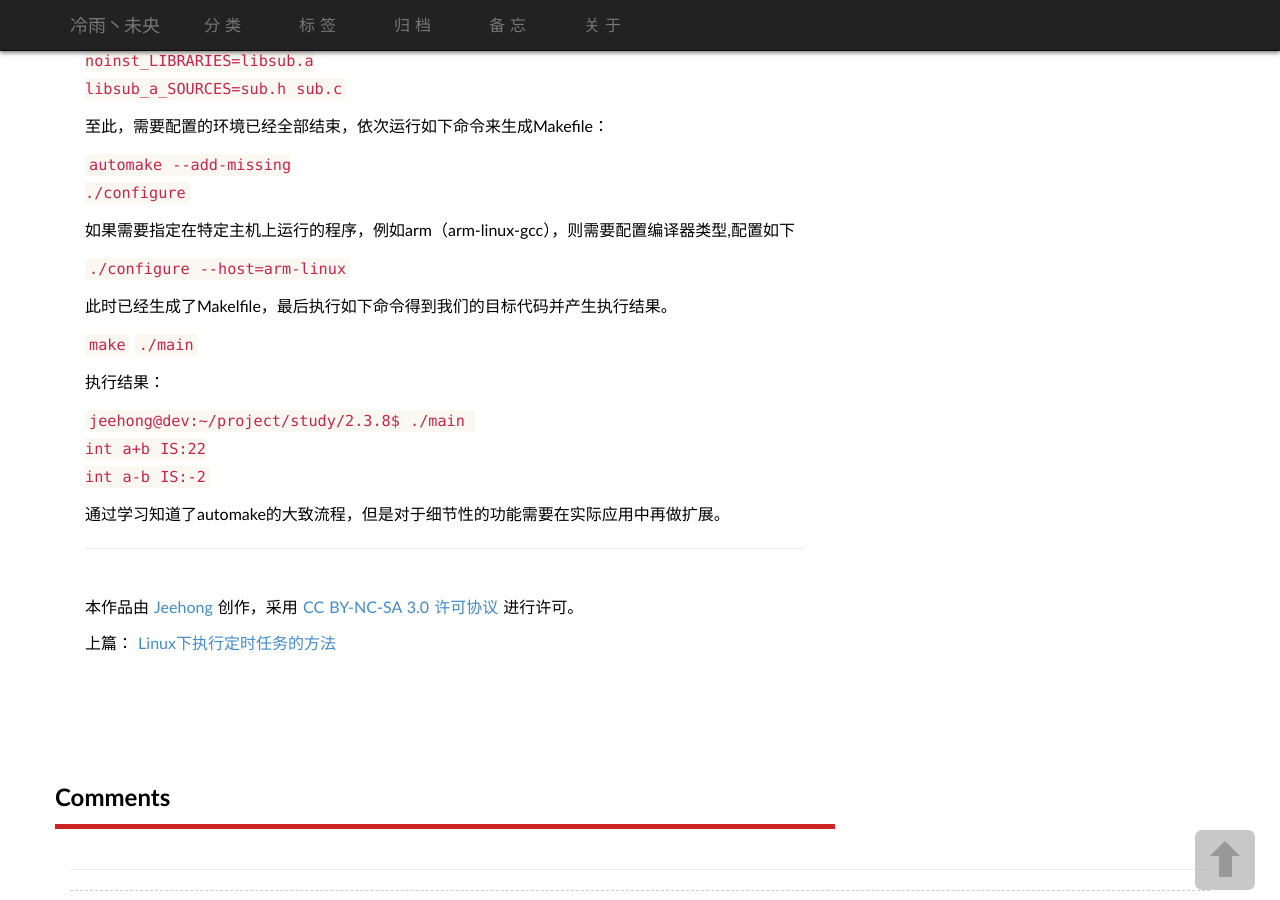
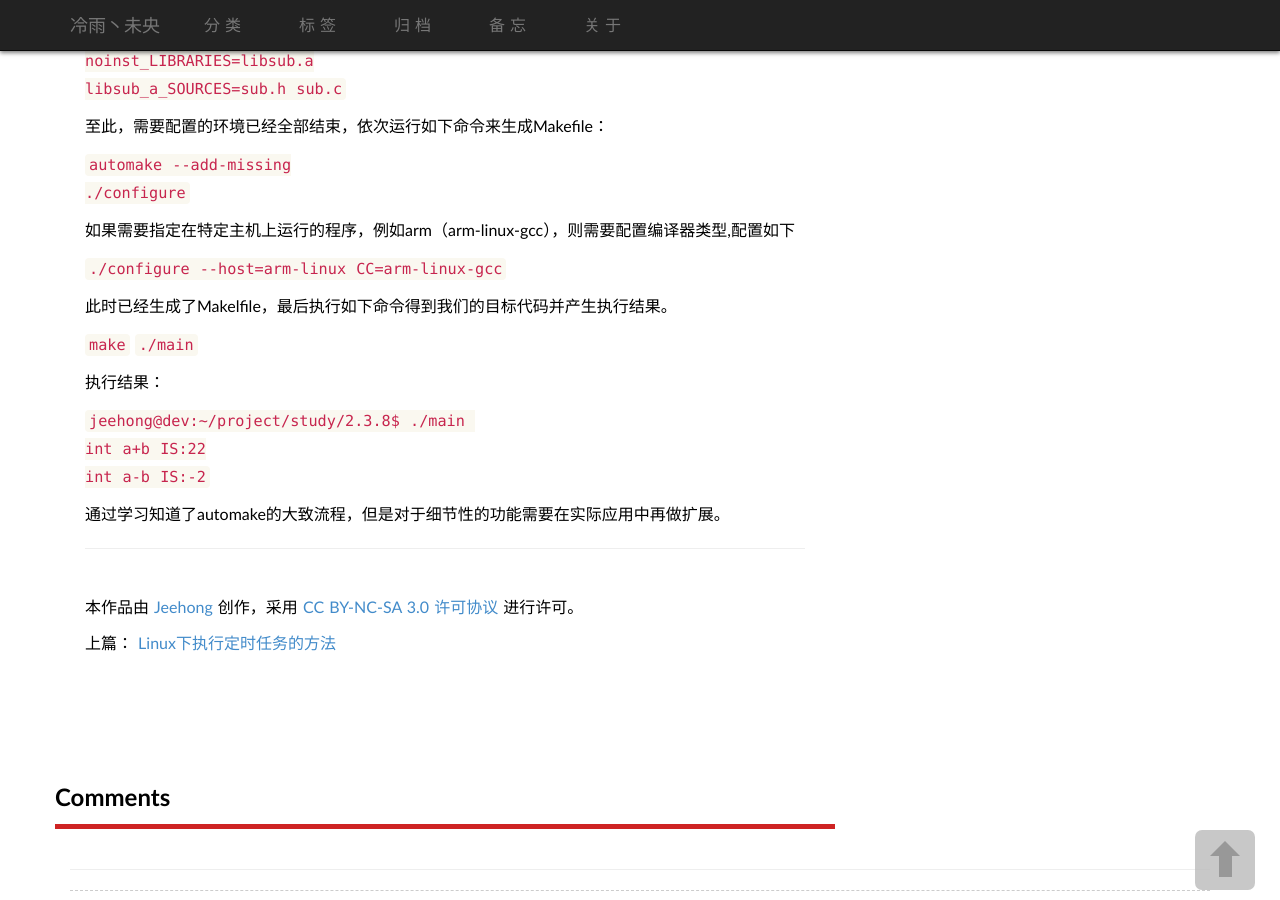
Before and after one commit to jeehong/jeehong.github.io, a Jekyll site: the page built from _posts/2016-06-14-linux-automake-build.md, in a window 1280 px wide and 900 px high, scrolled down 2421 px. Built offline with Jekyll 4.4.1, drawn with Linux system fonts in a browser that asks for light colours; some web fonts are replaced; a script that is not in the unit is left out; comment, search, counter and statistics services are not loaded.

Commit message:
更新博文automake关于编译器的配置说明

```diff
--- a/_posts/2016-06-14-linux-automake-build.md
+++ b/_posts/2016-06-14-linux-automake-build.md
@@ -76,8 +76,7 @@ libsub_a_SOURCES=sub.h sub.c</code>
 <code>automake --add-missing
 ./configure</code>
 <p>如果需要指定在特定主机上运行的程序，例如arm（arm-linux-gcc），则需要配置编译器类型,配置如下</p>
-<code>./configure --host=arm-linux</code>
-
+<code>./configure --host=arm-linux CC=arm-linux-gcc</code>
 <p>此时已经生成了Makelfile，最后执行如下命令得到我们的目标代码并产生执行结果。</p>
 <code>make</code>
 <code>./main</code>
```
